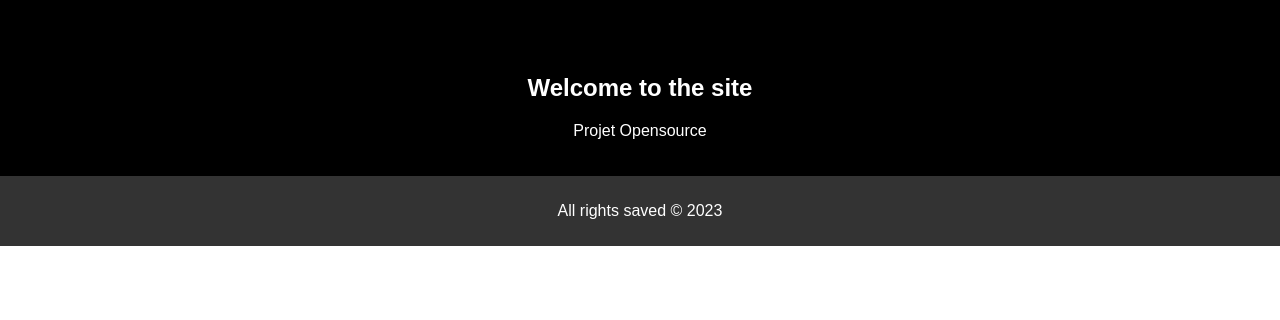
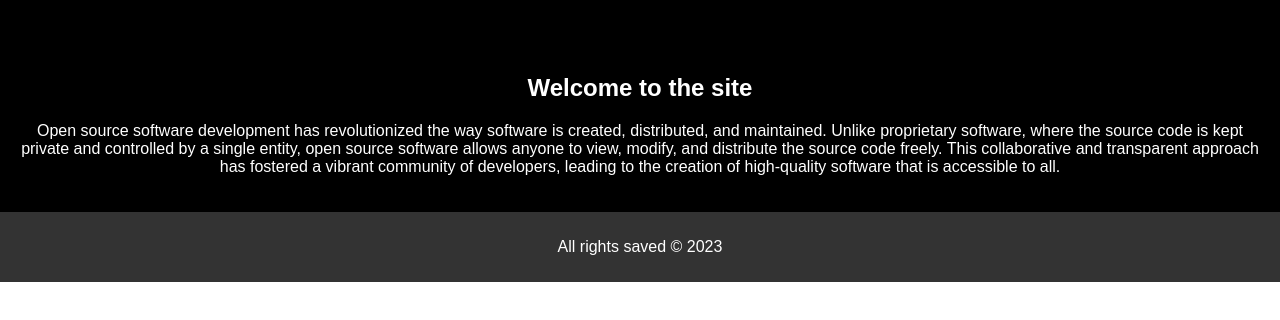
Before and after one commit to karimmostafaaa/Open-Sourc-Project, a plain HTML site: page index.html in a window 1280 px wide. Shown: the part 120-440 px from the top of the page. Drawn offline with Linux system fonts and the light colour scheme.

Commit message:
Update index.html
change description of page

```diff
--- a/index.html
+++ b/index.html
@@ -20,7 +20,7 @@
           <section>
             <div class="centered">
               <h2>Welcome to the site</h2>
-              <p>Projet Opensource</p>
+              <p>Open source software development has revolutionized the way software is created, distributed, and maintained. Unlike proprietary software, where the source code is kept private and controlled by a single entity, open source software allows anyone to view, modify, and distribute the source code freely. This collaborative and transparent approach has fostered a vibrant community of developers, leading to the creation of high-quality software that is accessible to all.</p>
             </div>
           </section>
           <footer>
```
